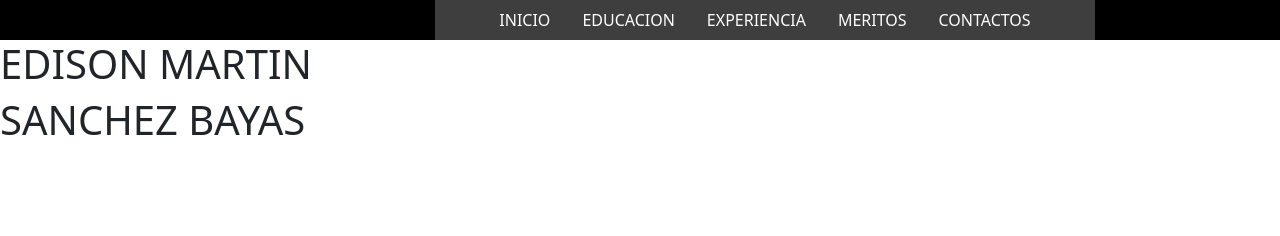
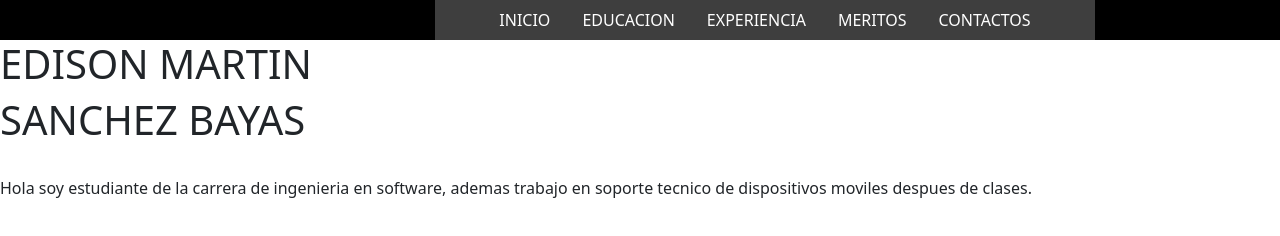
Before and after one commit to Edison06Sanchesz/PracticaGit4A_SanchezEdison, a plain HTML site: page index.html in a window 1280 px wide. Drawn offline with nearby package versions, Linux system fonts and the light colour scheme.

Commit message:
Se agrego un resumen de mi CV.

```diff
--- a/index.html
+++ b/index.html
@@ -31,6 +31,7 @@
         </div>
           <h1>EDISON MARTIN</h1>
           <h1>SANCHEZ BAYAS</h1>
-
+            <br>
+	  <a>Hola soy estudiante de la carrera de ingenieria en software, ademas trabajo en soporte tecnico de dispositivos moviles despues de clases.</a>
 </body>
 </html>
```
